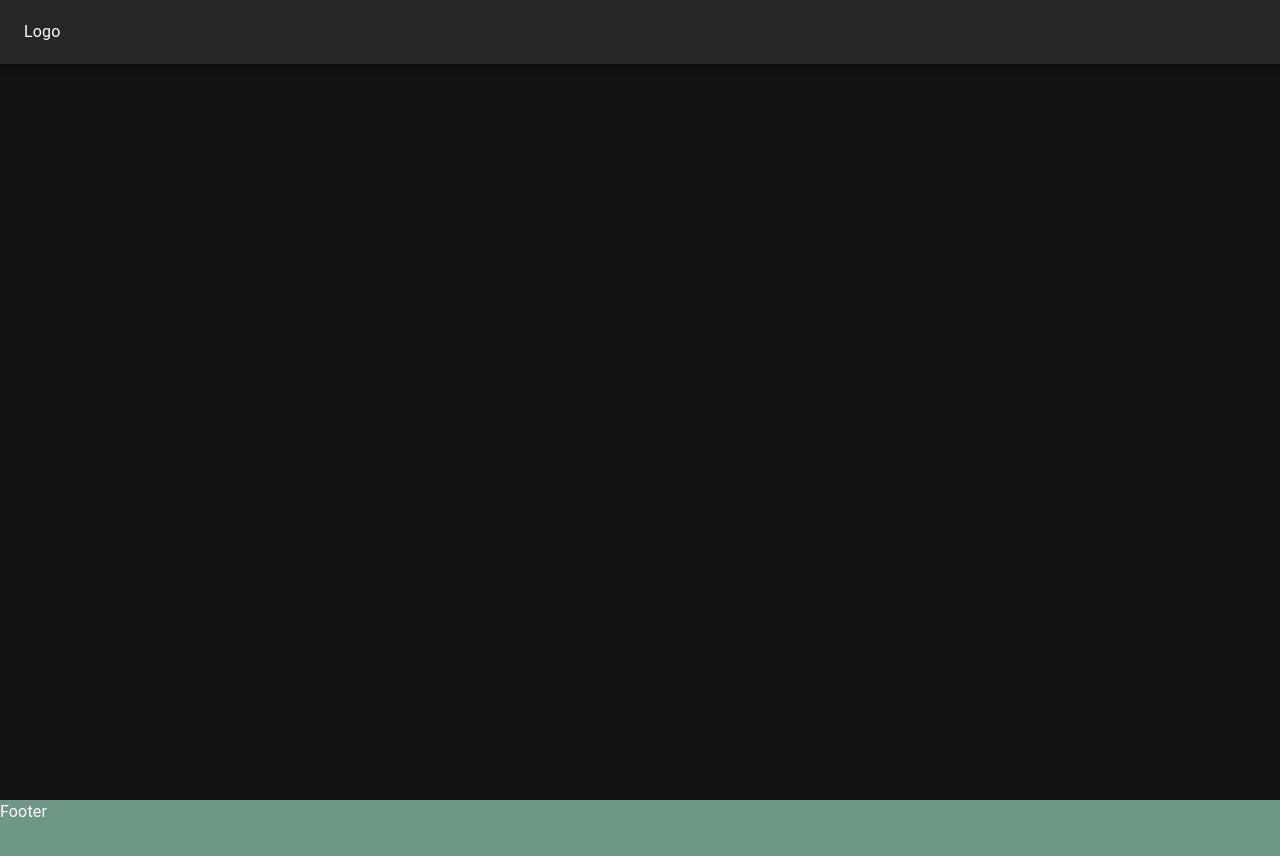
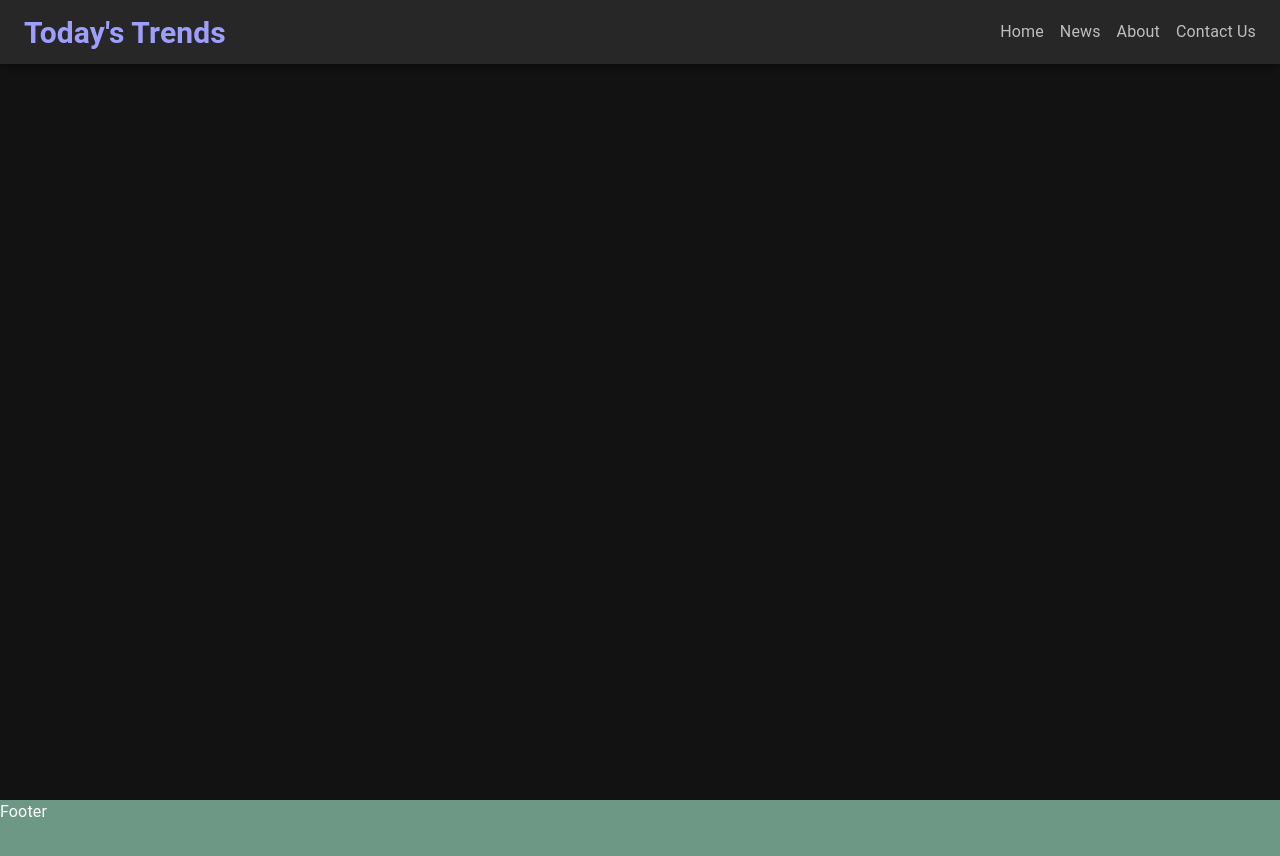
Before and after one commit to prosenjit-singha/todays-trends-v2.0, a React (Create React App) app: page / in a window 1280 px wide. Shown: the top 856 px of the page. Built offline with nearby package versions, Linux system fonts and the light colour scheme.

Commit message:
navlinks added to navbar

```diff
--- a/package.json
+++ b/package.json
@@ -6,6 +6,7 @@
     "@alan-ai/alan-sdk-web": "^1.8.42",
     "@emotion/react": "^11.10.5",
     "@emotion/styled": "^11.10.5",
+    "@mui/icons-material": "^5.10.16",
     "@mui/material": "^5.10.17",
     "@testing-library/jest-dom": "^5.16.5",
     "@testing-library/react": "^13.4.0",
--- /dev/null
+++ b/src/components/Logo/index.tsx
@@ -0,0 +1,23 @@
+import { styled } from "@mui/material";
+import { Link } from "react-router-dom";
+
+const Container = styled(Link)(({ theme }) => ({
+  fontSize: 30,
+  fontWeight: 600,
+  textDecoration: "none",
+  ":visited": {
+    color: theme.palette.primary.main,
+  },
+}));
+
+type PropsType = Omit<React.ComponentProps<typeof Container>, "to">;
+
+function Logo(props: PropsType) {
+  return (
+    <Container {...props} to="/" color="primary">
+      Today's Trends
+    </Container>
+  );
+}
+
+export default Logo;
--- /dev/null
+++ b/src/components/Navbar/Navlinks.tsx
@@ -0,0 +1,46 @@
+import { styled, Stack } from "@mui/material";
+import { Link } from "react-router-dom";
+
+const NavLink = styled(Link)(({ theme }) => ({
+  cursor: "pointer",
+  textDecoration: "none",
+  color: theme.palette.text.secondary,
+  ":visited": {
+    color: "initial",
+  },
+  ":hover": {
+    color: theme.palette.text.primary,
+  },
+}));
+
+function Navlinks() {
+  return (
+    <nav>
+      <Stack
+        component="ul"
+        direction="row"
+        spacing={2}
+        sx={{ listStyle: "none" }}
+      >
+        <li>
+          {" "}
+          <NavLink to="/">Home</NavLink>
+        </li>
+        <li>
+          {" "}
+          <NavLink to="/news">News</NavLink>
+        </li>
+        <li>
+          {" "}
+          <NavLink to="/about">About</NavLink>
+        </li>
+        <li>
+          {" "}
+          <NavLink to="/contact-us">Contact Us</NavLink>
+        </li>
+      </Stack>
+    </nav>
+  );
+}
+
+export default Navlinks;
--- a/src/components/Navbar/index.tsx
+++ b/src/components/Navbar/index.tsx
@@ -1,15 +1,32 @@
-import { AppBar, Toolbar } from "@mui/material";
+import { AppBar, Toolbar, Button } from "@mui/material";
+import Navlinks from "./Navlinks";
+import Logo from "../Logo";
 
 function Navbar() {
   return (
-    <AppBar
-      sx={
-        {
-          // bgcolor: "white",
-        }
-      }
-    >
-      <Toolbar>Logo</Toolbar>
+    <AppBar>
+      <Toolbar
+        sx={{
+          display: "flex",
+          justifyContent: "end",
+        }}
+      >
+        <Logo
+          style={{
+            marginRight: "auto",
+          }}
+        />
+        {/* Nav Links */}
+        <Navlinks />
+        {/* Menu button */}
+        <Button
+          sx={{
+            display: ["block", "none"],
+          }}
+        >
+          Menu
+        </Button>
+      </Toolbar>
     </AppBar>
   );
 }
--- a/src/styles/theme/dark.ts
+++ b/src/styles/theme/dark.ts
@@ -7,4 +7,11 @@ export const darkMode = createTheme({
   shape: {
     borderRadius: 0,
   },
+  components: {
+    MuiButtonBase: {
+      defaultProps: {
+        disableRipple: true,
+      },
+    },
+  },
 });
```
Also changed, not shown: 1 other file (tests, documents, lock files or other folders).
